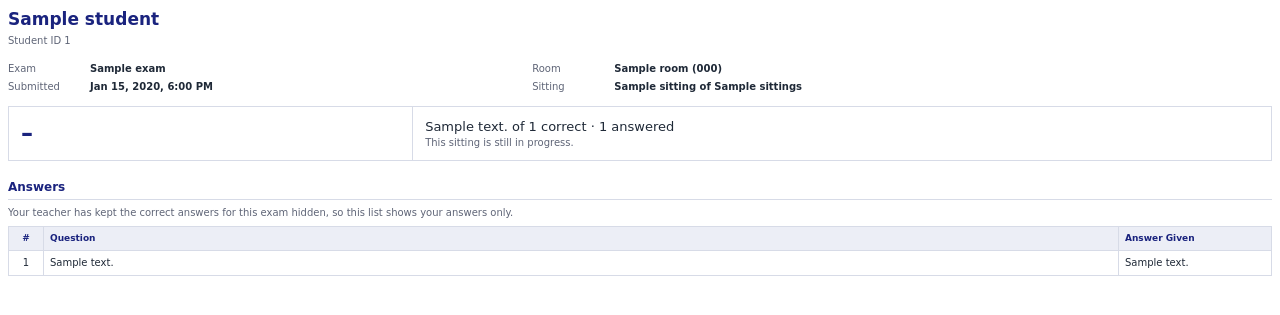
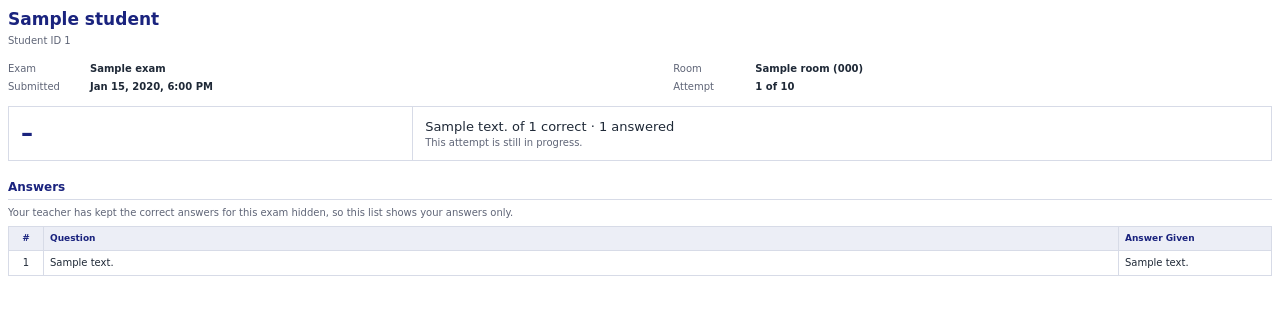
Before and after one commit to qwerty7605/blis-lle-review-platform, a Laravel app: template resources/views/reports/student_report_pdf.blade.php in a window 1280 px wide. Shown: the top 315 px of the page. Run offline with Laravel 12, Linux system fonts and the light colour scheme; the template is opened without the code that fills it: most values are stand-ins (such as "Sample title", 1, 10 or a date in 2020); parts of the project's set-up code (start-up, migrations or seed data) failed here and were passed over.

Commit message:
Exports: call a sitting an Attempt, as the student's result page does

```diff
--- a/app/Services/Reports/ClassResultsWorkbook.php
+++ b/app/Services/Reports/ClassResultsWorkbook.php
@@ -50,7 +50,7 @@ class ClassResultsWorkbook
         $submitted = (int) ($summary['attempts_submitted'] ?? 0);
 
         $notes = [
-            "Scores: one row per student in the room, from their latest sitting (the score that counts everywhere in BLIS). A student who has not taken the exam is listed as \"Not taken\".",
+            "Scores: one row per student in the room, from their latest attempt (the score that counts everywhere in BLIS). Attempt 2 means the score is from a retake. A student who has not taken the exam is listed as \"Not taken\".",
             "In the question columns: ✓ right, ✗ wrong, – left blank, ? a written answer not marked yet.",
             "Q numbers are the numbers in the Answer Key PDF, so Q5 here is item 5 there, whatever order the student saw the questions in.",
         ];
--- a/frontend/src/views/dashboard/staff/ReportsView.vue
+++ b/frontend/src/views/dashboard/staff/ReportsView.vue
@@ -885,7 +885,7 @@ const EXPORT_GROUPS = [
   {
     key: 'downloads',
     title: 'Downloads',
-    info: 'Files for the chosen exam and room. Each student counts once, by their latest sitting.',
+    info: 'Files for the chosen exam and room. Each student counts once, by their latest attempt.',
     options: [
       { key: 'xlsx', label: 'Results (Excel)', info: 'Every student\'s score and right or wrong on each question, plus how the class did on each question. A sheet inside explains how to read it. Best for your records.' },
       { key: 'csv', label: 'Results (CSV)', info: 'The same scores as plain data with no formatting, for Google Sheets or another records system.' },
--- a/resources/views/emails/student_report.blade.php
+++ b/resources/views/emails/student_report.blade.php
@@ -23,7 +23,7 @@
             <p class="meta"><strong>Exam:</strong> {{ $report['exam']['title'] ?? 'N/A' }}</p>
             <p class="meta"><strong>Room:</strong> {{ $report['room']['name'] ?? 'N/A' }} ({{ $report['room']['code'] ?? 'N/A' }})</p>
             <p class="meta"><strong>Score:</strong> {{ is_null($report['attempt']['score_percent'] ?? null) ? '–' : rtrim(rtrim(number_format((float) $report['attempt']['score_percent'], 2), '0'), '.') . '%' }} ({{ $report['attempt']['correct_answers'] ?? 0 }} of {{ $report['attempt']['total_items'] ?? 0 }} correct)</p>
-            <p class="meta"><strong>Sitting:</strong> {{ $report['attempt']['sitting'] ?? 1 }} of {{ $report['attempt']['sittings'] ?? 1 }}</p>
+            <p class="meta"><strong>Attempt:</strong> {{ $report['attempt']['attempt_number'] ?? 1 }} of {{ $report['attempt']['attempts_total'] ?? 1 }}</p>
         </div>
 
         <p class="muted">
--- a/resources/views/reports/room_grades_pdf.blade.php
+++ b/resources/views/reports/room_grades_pdf.blade.php
@@ -62,5 +62,5 @@
             <tr><td colspan="{{ 4 + count($exams) }}" class="muted">This room has no current students.</td></tr>
         @endforelse
     </table>
-    <p class="note">Scores are percentages from each student's latest sitting. – not submitted. Scores below {{ $passing }}% are shown in amber.</p>
+    <p class="note">Scores are percentages from each student's latest attempt. – not submitted. Scores below {{ $passing }}% are shown in amber.</p>
 @endsection
--- a/resources/views/reports/student_report_pdf.blade.php
+++ b/resources/views/reports/student_report_pdf.blade.php
@@ -32,7 +32,7 @@
         </tr>
         <tr>
             <td class="label">Submitted</td><td class="value">{{ ReportOutput::time($attempt['submitted_at'] ?? null) ?? 'Not yet submitted' }}</td>
-            <td class="label">Sitting</td><td class="value">{{ $attempt['sitting'] ?? 1 }} of {{ $attempt['sittings'] ?? 1 }}</td>
+            <td class="label">Attempt</td><td class="value">{{ $attempt['attempt_number'] ?? 1 }} of {{ $attempt['attempts_total'] ?? 1 }}</td>
         </tr>
     </table>
 
@@ -48,7 +48,7 @@
                         <span class="below">Below the {{ $passing }}% pass mark</span>
                     @endif
                 @else
-                    <span class="muted">This sitting is still in progress.</span>
+                    <span class="muted">This attempt is still in progress.</span>
                 @endif
             </td>
         </tr>
@@ -59,7 +59,7 @@
         <p class="muted">Your teacher has kept the correct answers for this exam hidden, so this list shows your answers only.</p>
     @endunless
     @if (empty($report['items'] ?? []))
-        <p class="muted">No questions were recorded for this sitting.</p>
+        <p class="muted">No questions were recorded for this attempt.</p>
     @else
         <table class="grid">
             <thead>
--- a/resources/views/reports/summary_pdf.blade.php
+++ b/resources/views/reports/summary_pdf.blade.php
@@ -30,7 +30,7 @@
 
 @section('content')
     <h1>{{ $session['exam']['title'] ?? 'Exam' }}</h1>
-    <p class="subtitle">How the class did on this exam: each student's latest sitting counts.</p>
+    <p class="subtitle">How the class did on this exam: each student's latest attempt counts.</p>
 
     <table class="facts">
         <tr>
```
Also changed, not shown: AGENTS.md (+1 -1 lines), app/Services/ReportExportService.php (+6 -6 lines).
